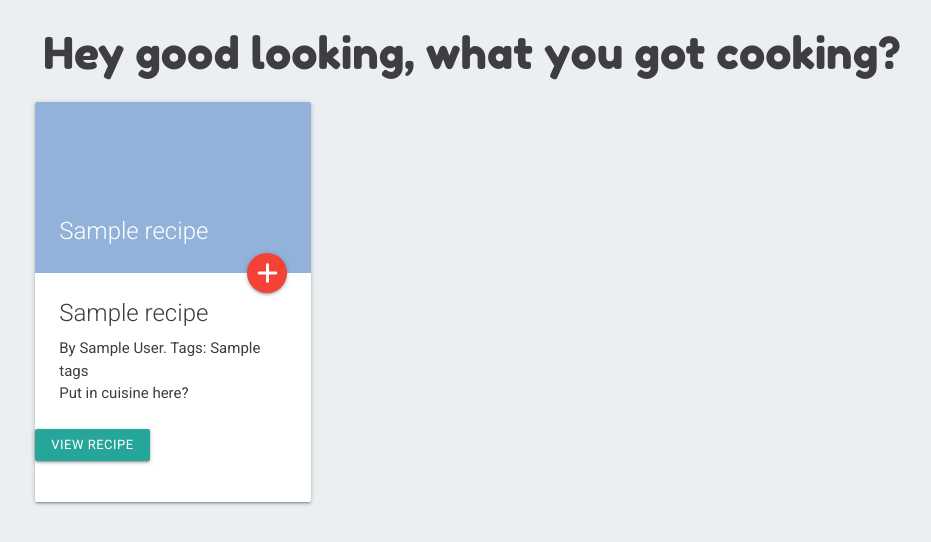
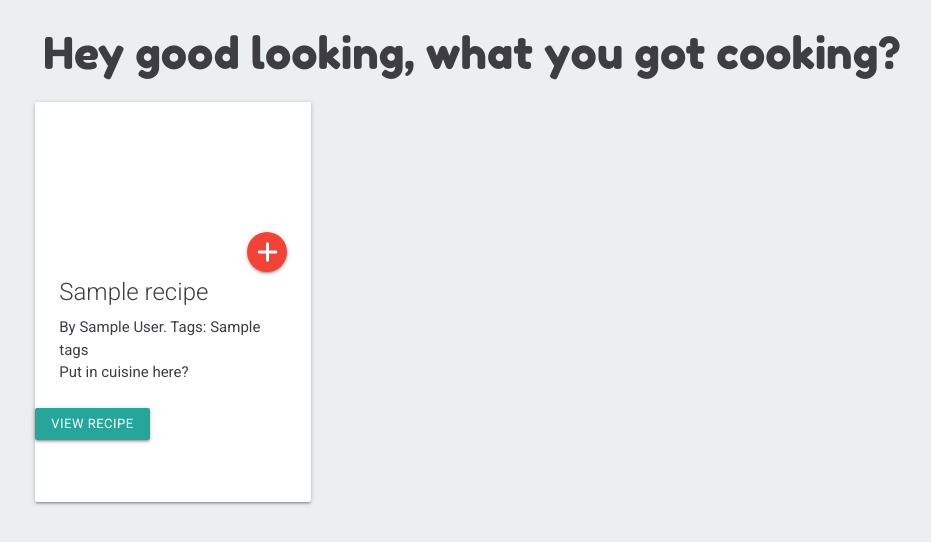
Before and after one commit to Isabella-Mitchell/gather-recipe-website, a Flask app: page / in a window 1280 px wide. Shown: the part 64-606 px from the top of the page, without its empty margins (168-1099 px from the left). Run offline with Flask 2, Linux system fonts and the light colour scheme; tables that the repository leaves empty hold one stand-in row (values such as "Sample post"); a database or web service that is not in the repository returns one stand-in record (values such as "Sample title"); some libraries are stand-ins or nearby versions.

Commit message:
Added conditional colour script and edited card size CSS

```diff
--- a/gather/static/css/style.css
+++ b/gather/static/css/style.css
@@ -53,6 +53,14 @@ body {
 
 .card {
     height: 400px;
+}
+
+.card-image-colour {
+    height: 150px;
+}
+
+.colour-code {
+    display: none;
 }
 
 /*!
--- a/gather/static/js/script.js
+++ b/gather/static/js/script.js
@@ -1,3 +1,14 @@
+ function setRecipeColourImage() {
+    let colourCodes = document.getElementsByClassName("colour-code");
+    let parent
+    let colourCode
+    for(let i = 0; i < colourCodes.length; i++) {
+        parent = colourCodes[i].parentNode;
+        colourCode = colourCodes[i].textContent;
+        parent.style.backgroundColor = colourCode;
+    }
+};
+
 $(document).ready(function(){
     $('.sidenav').sidenav();
     $('select').formSelect();
@@ -30,4 +41,6 @@ $(document).ready(function(){
         });
     }
 
+    setRecipeColourImage();
+
 });
--- a/gather/templates/recipes.html
+++ b/gather/templates/recipes.html
@@ -10,7 +10,9 @@
             <div class="col s12 m4">
               <div class="card hoverable">
                 <div class="card-image">
-                  <img src="{{url_for('static', filename='images/blue-swatch.jpg')}}">
+                  <div class="card-image-colour">
+                    <span class="colour-code">{{recipe.colour_code}}</span>
+                  </div>
                   <span class="card-title">{{recipe.recipe_name}}</span>
                   <a class="btn-floating halfway-fab waves-effect waves-light red activator "><i class="fa-solid fa-plus"></i></a>
                 </div>
@@ -40,4 +42,5 @@
       {%  endfor %}
     </div>
 
+
 {% endblock %}
```
